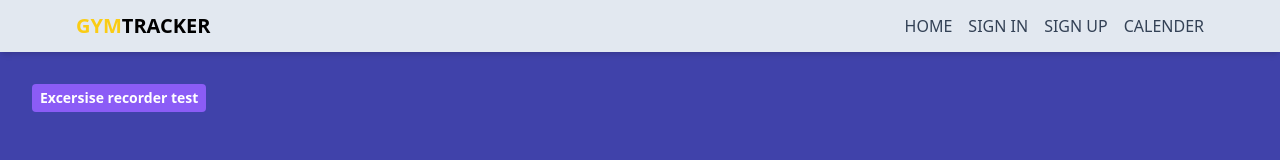
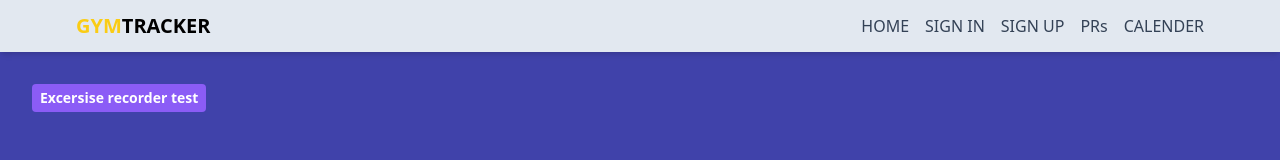
Before and after one commit to jagmeet640/GYM-Tracker, a React (Create React App) app in the folder gt/: page / in a window 1280 px wide. Shown: the top 160 px of the page. Built offline with nearby package versions, Linux system fonts and the light colour scheme.

Commit message:
made pr page

```diff
--- a/gt/src/components/Header.js
+++ b/gt/src/components/Header.js
@@ -35,6 +35,12 @@ export default function Header() {
                 </li>
           </Link>
 
+          <Link to={'/PersonalRecs'}>
+              <li className='hidden sm:inline text-slate-700 hover:underline'>
+                  PRs
+              </li>
+          </Link>
+
           <Link to={'/calender'}>
                 <li className='hidden sm:inline text-slate-700 hover:underline'>
                   CALENDER
--- /dev/null
+++ b/gt/src/pages/PersonalRecs.js
@@ -0,0 +1,9 @@
+import React from 'react'
+
+function PersonalRecs() {
+  return (
+    <div>PersonalRecs</div>
+  )
+}
+
+export default PersonalRecs;
```
